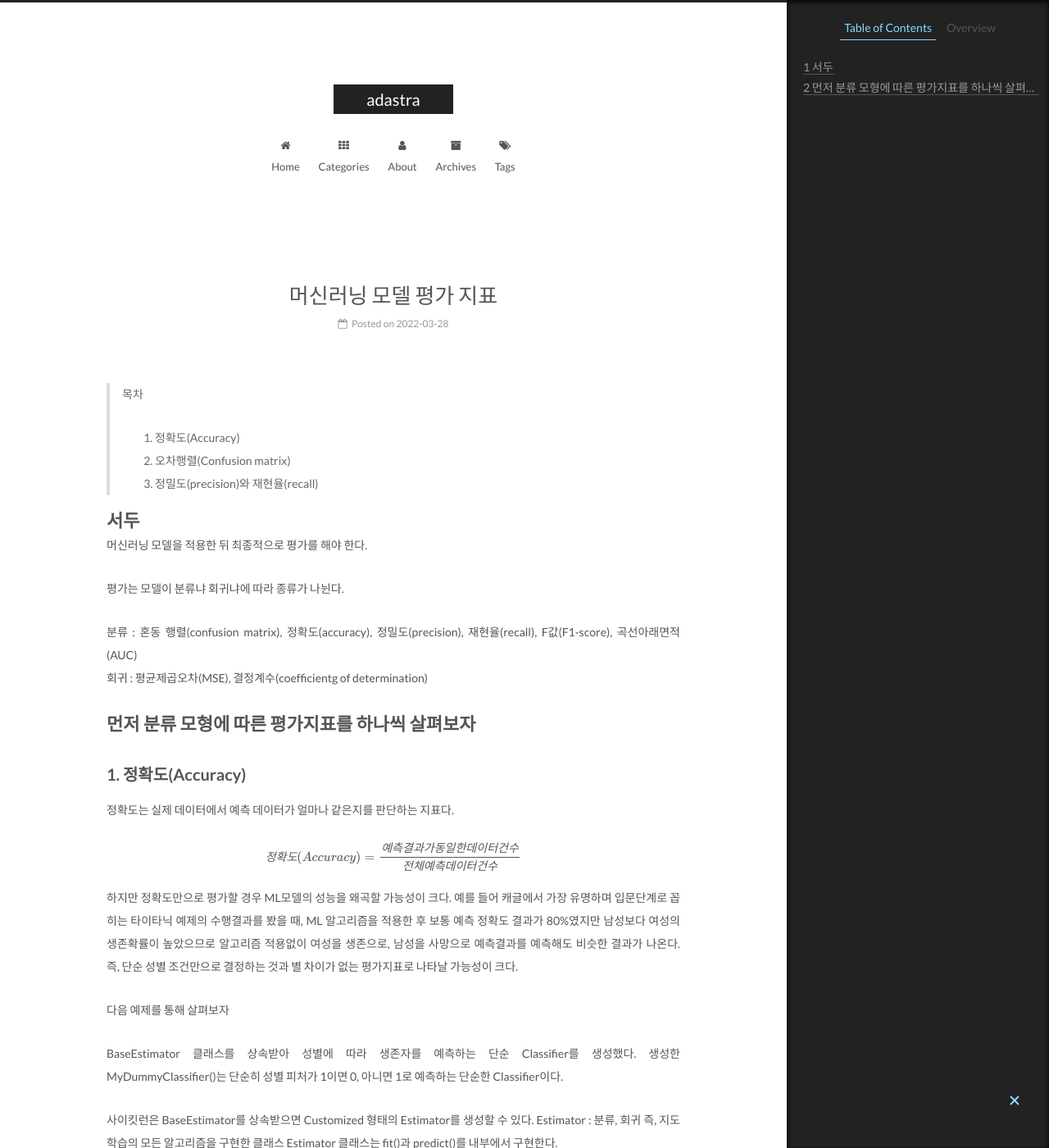
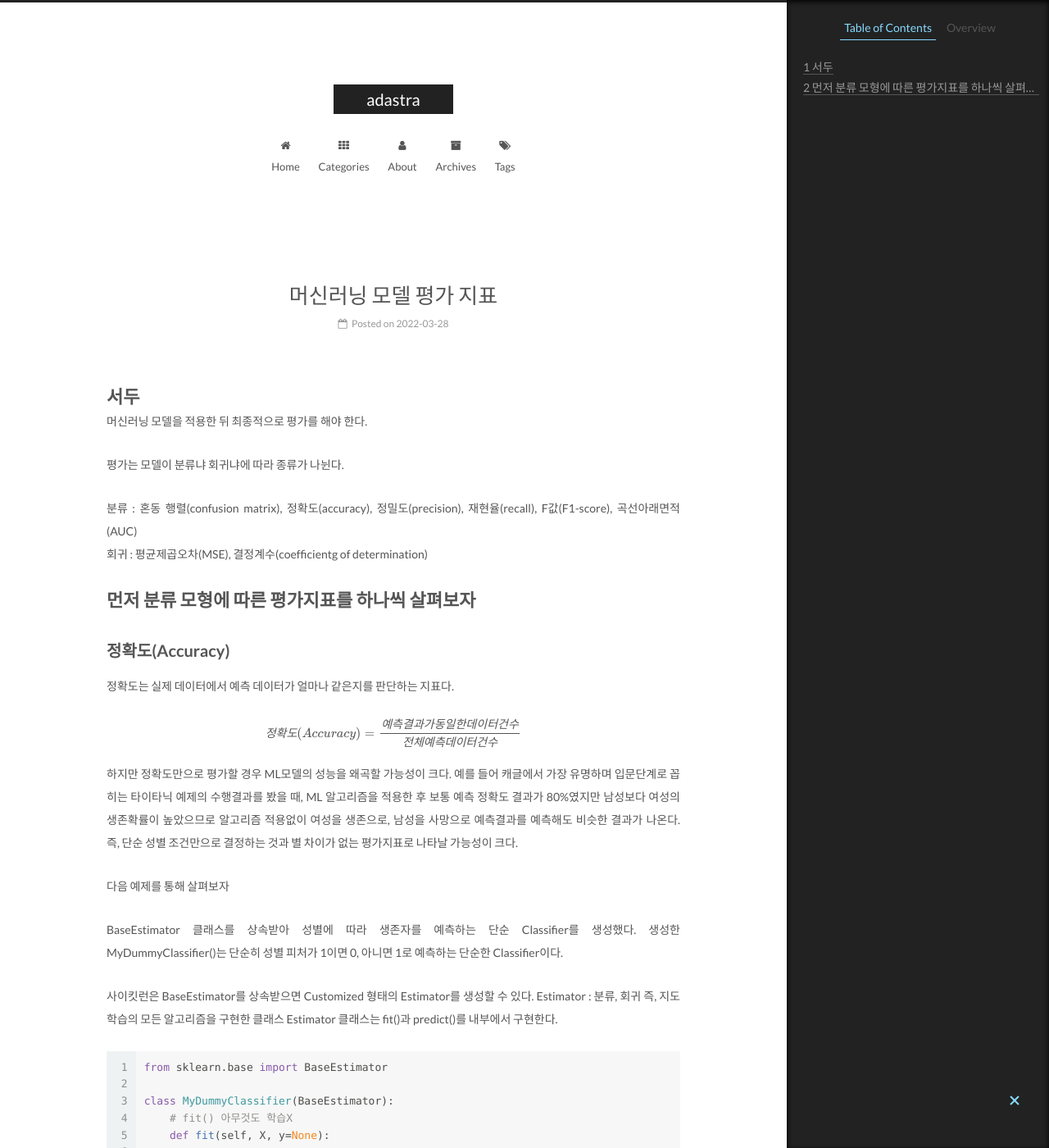
Before and after one commit to jhoonpaik/qorwlgns11123.github.io, a Jekyll site: the page built from _posts/2022-03-28-머신러닝-모델-평가지표.md, in a window 1280 px wide and 1400 px high. Shown: the whole window at 82% size. Built offline with Jekyll 4.4.1, drawn with Linux system fonts in a browser that asks for light colours; formulas are drawn with MathJax 3; some of the changed text lies outside the part shown.

Commit message:
accuracy post update

```diff
--- a/_posts/2022-03-28-머신러닝-모델-평가지표.md
+++ b/_posts/2022-03-28-머신러닝-모델-평가지표.md
@@ -3,12 +3,6 @@ title: 머신러닝 모델 평가 지표
 tags:
 - Accuracy
 ---
-
-> 목차
-1. 정확도(Accuracy)
-2. 오차행렬(Confusion matrix)
-3. 정밀도(precision)와 재현율(recall)
-
 
 
 # 서두
@@ -21,7 +15,7 @@ tags:
 
 # 먼저 분류 모형에 따른 평가지표를 하나씩 살펴보자
 
-##  1. 정확도(Accuracy)
+## 정확도(Accuracy)
 정확도는 실제 데이터에서 예측 데이터가 얼마나 같은지를 판단하는 지표다.
 
 $$
```
Also changed, not shown: other parts of _posts/2022-03-28-머신러닝-모델-평가지표.md (+2 -2 lines).
